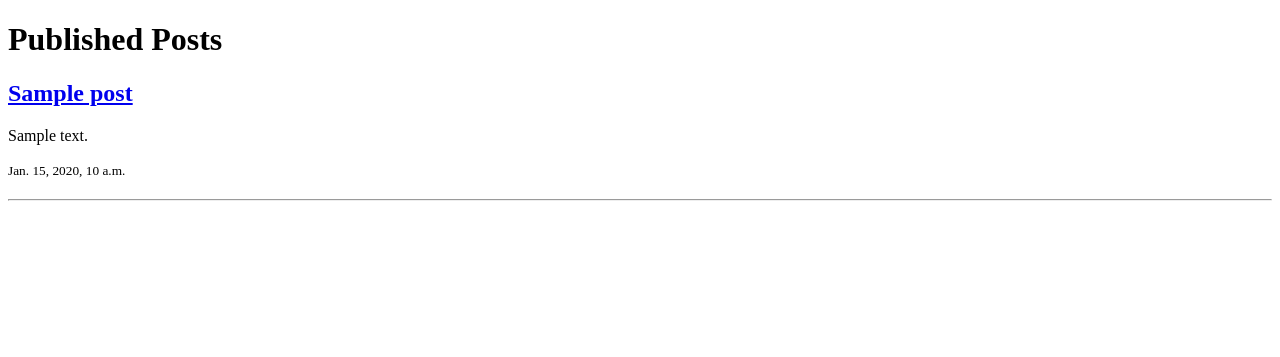
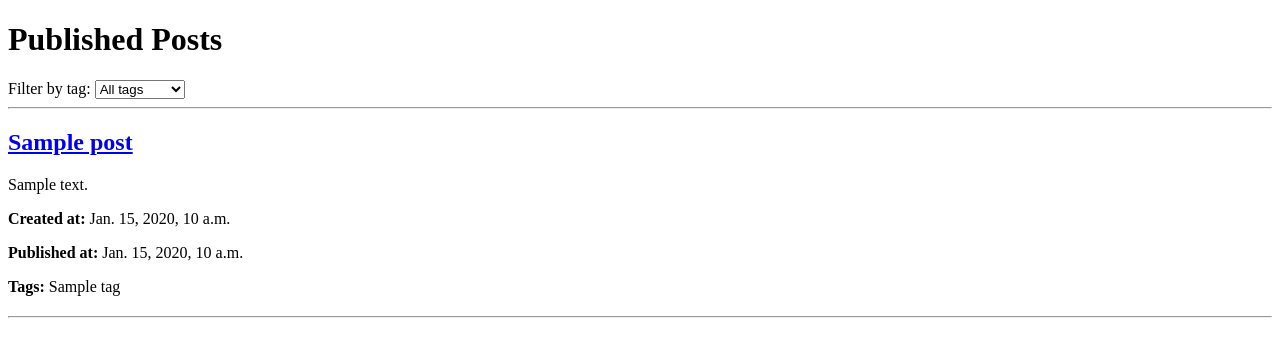
Before and after one commit to nurlcca/hwmonth4, a Django app: page /posts/ in a window 1280 px wide. Shown: the top 357 px of the page. Run offline with Django 4.2, Linux system fonts and the light colour scheme; tables that the repository leaves empty hold one stand-in row (values such as "Sample post").

Commit message:
homework5

```diff
--- a/posts/admin.py
+++ b/posts/admin.py
@@ -1,5 +1,6 @@
 from django.contrib import admin
-from .models import Post, Author
+from .models import Post, Author, Tag
 
 admin.site.register(Post)
 admin.site.register(Author)
+admin.site.register(Tag)
--- a/posts/models.py
+++ b/posts/models.py
@@ -12,18 +12,27 @@ class Author(models.Model):
         return self.name
 
 
+class Tag(models.Model):
+    name = models.CharField(max_length=100, unique=True)
+
+    def __str__(self):
+        return self.name
+
+
 class Post(models.Model):
     author = models.ForeignKey(
-    Author,
-    on_delete=models.CASCADE,
-    related_name='posts',
-    null=True,
-    blank=True
-)
+        Author,
+        on_delete=models.CASCADE,
+        related_name='posts',
+        null=True,
+        blank=True
+    )
     title = models.CharField(max_length=255)
     content = models.TextField()
     is_published = models.BooleanField(default=False)
     published_at = models.DateTimeField()
+    created_at = models.DateTimeField(auto_now_add=True, null=True, blank=True)
+    tags = models.ManyToManyField(Tag, related_name='posts', blank=True)
 
     def __str__(self):
         return self.title
--- a/posts/urls.py
+++ b/posts/urls.py
@@ -1,6 +1,7 @@
 from django.urls import path
-from .views import post_list
+from .views import post_list, post_detail
 
 urlpatterns = [
     path('', post_list, name='post_list'),
+    path('<int:id>/', post_detail, name='post_detail'),
 ]
--- a/posts/views.py
+++ b/posts/views.py
@@ -1,10 +1,20 @@
 from django.shortcuts import render, get_object_or_404
-from .models import Post
+from .models import Post, Tag
 
 
 def post_list(request):
-    posts = Post.objects.filter(is_published=True).order_by('-published_at')
-    return render(request, 'posts/post_list.html', {'posts': posts})
+    tag_id = request.GET.get('tag')
+    posts = Post.objects.filter(is_published=True).order_by('-created_at')
+    tags = Tag.objects.all()
+
+    if tag_id:
+        posts = posts.filter(tags__id=tag_id)
+
+    return render(request, 'posts/post_list.html', {
+        'posts': posts,
+        'tags': tags,
+        'selected_tag': tag_id,
+    })
 
 
 def post_detail(request, id):
--- a/templates/posts/post_list.html
+++ b/templates/posts/post_list.html
@@ -8,6 +8,20 @@
 <body>
     <h1>Published Posts</h1>
 
+    <form method="get">
+        <label for="tag">Filter by tag:</label>
+        <select name="tag" id="tag" onchange="this.form.submit()">
+            <option value="">All tags</option>
+            {% for tag in tags %}
+                <option value="{{ tag.id }}" {% if selected_tag == tag.id|stringformat:"s" %}selected{% endif %}>
+                    {{ tag.name }}
+                </option>
+            {% endfor %}
+        </select>
+    </form>
+
+    <hr>
+
     {% for post in posts %}
         <div style="margin-bottom: 20px;">
             <h2>
@@ -15,12 +29,24 @@
                     {{ post.title }}
                 </a>
             </h2>
+
             <p>{{ post.content|truncatewords:20 }}</p>
-            <small>{{ post.published_at }}</small>
+
+            <p><strong>Created at:</strong> {{ post.created_at }}</p>
+            <p><strong>Published at:</strong> {{ post.published_at }}</p>
+
+            <p>
+                <strong>Tags:</strong>
+                {% for tag in post.tags.all %}
+                    {{ tag.name }}{% if not forloop.last %}, {% endif %}
+                {% empty %}
+                    No tags
+                {% endfor %}
+            </p>
         </div>
         <hr>
     {% empty %}
-        <p>No published posts yet.</p>
+        <p>No published posts found.</p>
     {% endfor %}
 </body>
 </html>
```
Also changed, not shown: templates/posts/post_detail.html (+11 -1 lines), posts/migrations/0003_tag_post_created_at_post_tags.py (added).
